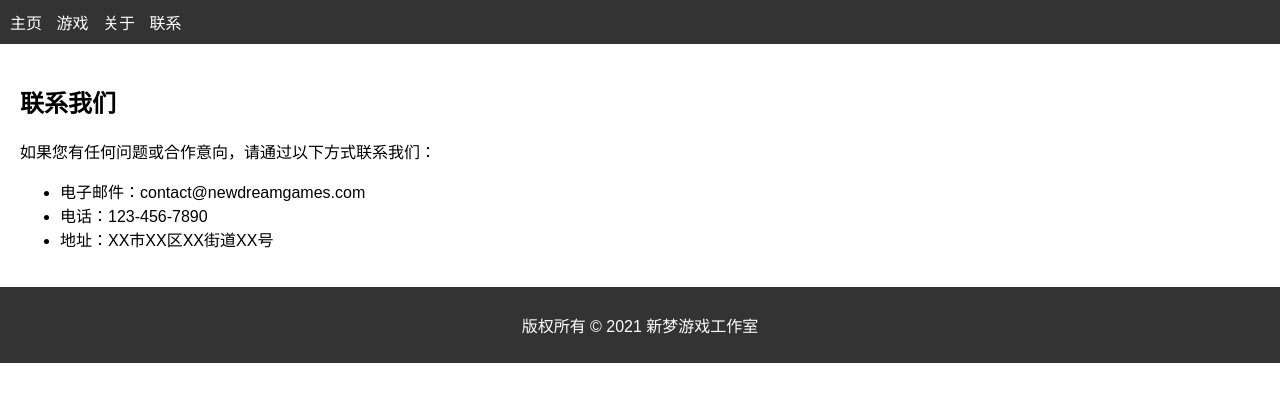
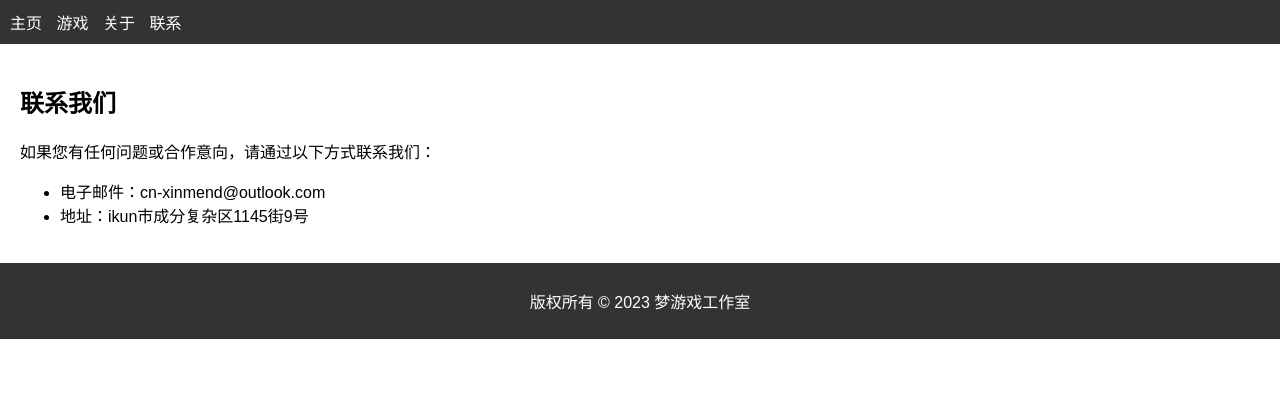
Before and after one commit to xinmend/xinmend.github.io, a plain HTML site: page contact.html in a window 1280 px wide. Drawn offline with Linux system fonts and the light colour scheme.

Commit message:
Add files via upload

```diff
--- a/contact.html
+++ b/contact.html
@@ -19,13 +19,12 @@
         <h1>联系我们</h1>
         <p>如果您有任何问题或合作意向，请通过以下方式联系我们：</p>
         <ul>
-            <li>电子邮件：contact@newdreamgames.com</li>
-            <li>电话：123-456-7890</li>
-            <li>地址：XX市XX区XX街道XX号</li>
+            <li>电子邮件：cn-xinmend@outlook.com</li>
+            <li>地址：ikun市成分复杂区1145街9号</li>
         </ul>
     </section>
     <footer>
-        <p>版权所有 © 2021 新梦游戏工作室</p>
+        <p>版权所有 © 2023 梦游戏工作室</p>
     </footer>
 </body>
 </html>
```
Also changed, not shown: about.html (+1 -1 lines), games.html (+2 -4 lines), index.html (+1 -1 lines).
